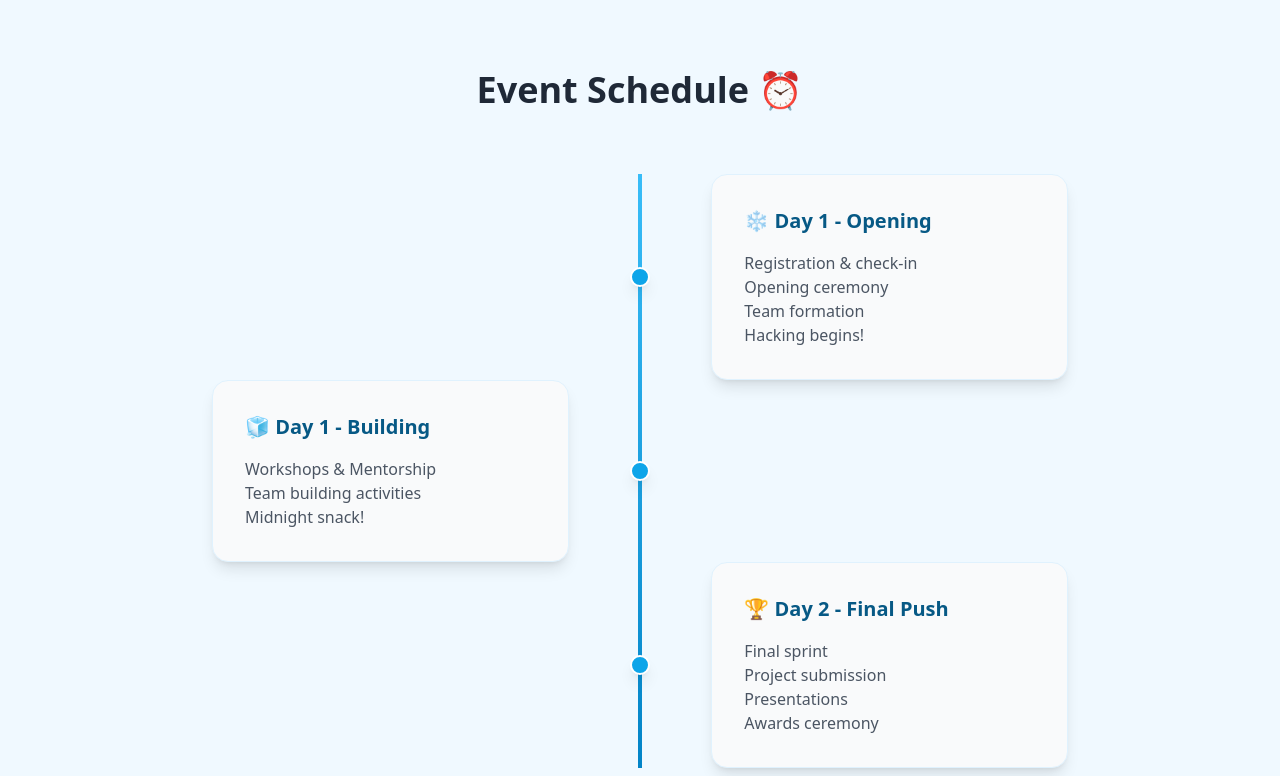
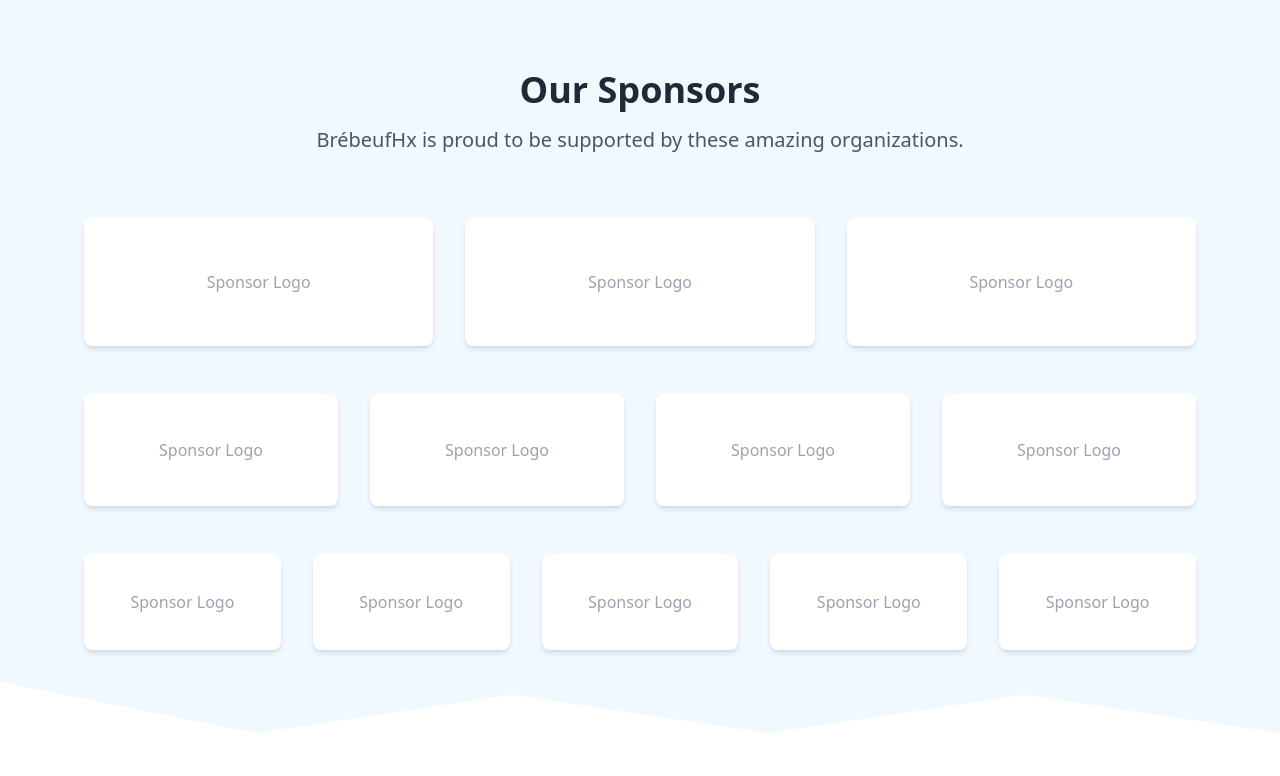
Before and after one commit to brebeuf-hx/brebeufhx-site, a plain HTML site: page src/index.html in a window 1280 px wide. Shown: the part 1660-2436 px from the top of the page. Drawn offline with nearby package versions, Linux system fonts and the light colour scheme.

Commit message:
feat: hero bg img, hide schedule, add placeholder sponsors

```diff
--- a/src/index.html
+++ b/src/index.html
@@ -46,7 +46,7 @@
         </script>
     </head>
     <body class="bg-gray-50">
-        <!-- Navbar Component -->
+        <!-- Navbar -->
         <nav id="navbar" class="fixed top-0 w-full z-50 py-4 transition-all duration-300">
             <div class="max-w-6xl mx-auto px-5 flex justify-between items-center">
                 <div id="logo" class="text-2xl font-extrabold text-white">
@@ -68,8 +68,9 @@
             </div>
         </nav>
 
-        <!-- Hero Section Component -->
+        <!-- Hero Section -->
         <section id="home" class="min-h-screen flex flex-col items-center justify-center relative bg-gradient-to-br from-ice-blue-400 via-ice-blue-500 to-ice-blue-700 overflow-hidden">
+            <div class="absolute w-full h-full opacity-75 bg-[url(./assets/IMG_3479.jpg)] bg-center bg-cover"></div>
             <!-- Snow Background -->
             <div id="snowflakes" class="absolute inset-0">
                 <div class="snowflake absolute text-white text-2xl opacity-0 animate-snowfall" style="left: 10%; animation-delay: 0s; animation-duration: 8s;">❄</div>
@@ -103,8 +104,6 @@
                 <div class="flex flex-col sm:flex-row gap-4 justify-center">
                     <!-- <a href="#register" class="flex items-center justify-center bg-gradient-to-r from-white to-ice-blue-100 text-ice-blue-700 px-8 py-3 rounded-full font-semibold text-lg shadow-lg hover:shadow-xl transform hover:-translate-y-1 transition-all" data-en="❄️ Register" data-fr="❄️ S'inscrire">❄️ Register</a>
                     <a href="#about" class="flex items-center justify-center bg-transparent border-2 border-white text-white px-8 py-3 rounded-full font-semibold text-lg hover:bg-white hover:text-ice-blue-700 transition-all" data-en="Learn More" data-fr="En savoir plus">Learn More</a> -->
-
-                    <!-- Email signup for registration notifications -->
                     <form class="flex flex-col sm:flex-row gap-4 justify-center items-center" action="https://docs.google.com/forms/d/e/1FAIpQLSeiKzwMFyy_dV9_eAJRLj663ViiB0F08ny8sGnuDjfblZWHwg/formResponse" method="GET" target="_blank">
                         <!-- Update if we ever change the form -->
                         <input name="submit" value="Submit" hidden>
@@ -129,7 +128,6 @@
                     <h2 class="animate-scroll text-4xl font-bold text-gray-800 mb-4" data-en="About BrébeufHx" data-fr="À propos de BrébeufHx">About BrébeufHx</h2>
                     <p class="animate-scroll text-xl text-gray-600 max-w-3xl mx-auto" data-en="A 24-hour hackathon for Quebec high school and CÉGEP students" data-fr="Un hackathon de 24 heures pour les étudiants du secondaire et du CÉGEP du Québec">A 24-hour hackathon for Quebec high school and CÉGEP students</p>
                 </div>
-
                 <div class="grid grid-cols-1 md:grid-cols-3 gap-8">
                     <feature-card
                         class="animate-scroll"
@@ -173,18 +171,50 @@
             <div class="icicle absolute bottom-0 left-0 right-0 h-16 bg-ice-blue-50" style="clip-path: polygon(0 100%, 20% 30%, 40% 100%, 60% 20%, 80% 100%, 100% 100%)"></div>
         </section>
 
+        <!-- Sponsors Section -->
+        <section id="sponsors" class="py-24 bg-ice-blue-50 relative">
+            <div class="max-w-6xl mx-auto px-5">
+                <div class="text-center mb-16">
+                    <h2 class="animate-scroll text-4xl font-bold text-gray-800 mb-4" data-en="Our Sponsors" data-fr="Nos partenaires">Our Sponsors</h2>
+                    <p class="animate-scroll text-xl text-gray-600 max-w-3xl mx-auto" data-en="BrébeufHx is proud to be supported by these amazing organizations." data-fr="BrébeufHx est fier d'être soutenu par ces organisations incroyables.">BrébeufHx is proud to be supported by these amazing organizations.</p>
+                </div>
+
+                <div class="space-y-12">
+                    <div class="animate-scroll grid grid-cols-2 md:grid-cols-3 gap-8 items-center">
+                        <div class="p-4 bg-white rounded-lg shadow-md flex justify-center items-center h-32"><span class="text-gray-400">Sponsor Logo</span></div>
+                        <div class="p-4 bg-white rounded-lg shadow-md flex justify-center items-center h-32"><span class="text-gray-400">Sponsor Logo</span></div>
+                        <div class="p-4 bg-white rounded-lg shadow-md flex justify-center items-center h-32"><span class="text-gray-400">Sponsor Logo</span></div>
+                    </div>
+                    <div class="animate-scroll grid grid-cols-2 md:grid-cols-4 gap-8 items-center">
+                        <div class="p-4 bg-white rounded-lg shadow-md flex justify-center items-center h-28"><span class="text-gray-400">Sponsor Logo</span></div>
+                        <div class="p-4 bg-white rounded-lg shadow-md flex justify-center items-center h-28"><span class="text-gray-400">Sponsor Logo</span></div>
+                        <div class="p-4 bg-white rounded-lg shadow-md flex justify-center items-center h-28"><span class="text-gray-400">Sponsor Logo</span></div>
+                        <div class="p-4 bg-white rounded-lg shadow-md flex justify-center items-center h-28"><span class="text-gray-400">Sponsor Logo</span></div>
+                    </div>
+                    <div class="animate-scroll grid grid-cols-3 md:grid-cols-5 gap-8 items-center">
+                        <div class="p-4 bg-white rounded-lg shadow-md flex justify-center items-center h-24"><span class="text-gray-400">Sponsor Logo</span></div>
+                        <div class="p-4 bg-white rounded-lg shadow-md flex justify-center items-center h-24"><span class="text-gray-400">Sponsor Logo</span></div>
+                        <div class="p-4 bg-white rounded-lg shadow-md flex justify-center items-center h-24"><span class="text-gray-400">Sponsor Logo</span></div>
+                        <div class="p-4 bg-white rounded-lg shadow-md flex justify-center items-center h-24"><span class="text-gray-400">Sponsor Logo</span></div>
+                        <div class="p-4 bg-white rounded-lg shadow-md flex justify-center items-center h-24"><span class="text-gray-400">Sponsor Logo</span></div>
+                    </div>
+                </div>
+            </div>
+            <div class="icicle absolute bottom-0 left-0 right-0 h-16 bg-white" style="clip-path: polygon(0 0, 20% 80%, 40% 20%, 60% 80%, 80% 20%, 100% 80%, 100% 100%, 0 100%)"></div>
+        </section>
+
         <!-- Schedule Section -->
-        <section id="schedule" class="py-24 bg-ice-blue-50">
+        <!-- <section id="schedule" class="py-24 bg-white">
             <div class="max-w-4xl mx-auto px-5">
                 <div class="text-center mb-16">
                     <h2 class="animate-scroll text-4xl font-bold text-gray-800 mb-4" data-en="Event Schedule ⏰" data-fr="Horaire de l'événement ⏰">Event Schedule</h2>
-                    <!-- <p class="text-xl text-gray-600" data-en="24 hours of coding, learning, and fun" data-fr="24 heures de programmation, d'apprentissage et de plaisir">24 hours of coding, learning, and fun</p> -->
+                    <! -- <p class="text-xl text-gray-600" data-en="24 hours of coding, learning, and fun" data-fr="24 heures de programmation, d'apprentissage et de plaisir">24 hours of coding, learning, and fun</p> -- >
                 </div>
                 <div class="relative">
-                    <!-- Timeline line -->
+                    <! -- Timeline line -- >
                     <div class="absolute left-1/2 top-0 bottom-0 w-1 bg-gradient-to-b from-ice-blue-400 to-ice-blue-600 transform -translate-x-1/2"></div>
 
-                    <!-- Timeline items -->
+                    <! -- Timeline items -- >
                     <div class="animate-scroll space-y-8">
                         <timeline-item
                             title-en="❄️ Day 1 - Opening"
@@ -210,11 +240,11 @@
                     </div>
                 </div>
             </div>
-        </section>
+        </section> -->
 
         <!-- Register Section -->
         <section id="register" class="py-24 bg-gradient-to-br from-ice-blue-400 via-ice-blue-500 to-ice-blue-700 text-white relative">
-            <div class="icicle absolute top-0 left-0 right-0 h-20 bg-ice-blue-50" style="clip-path: polygon(0 0, 100% 0, 100% 100%, 80% 60%, 60% 100%, 40% 40%, 20% 100%, 0 60%)"></div>
+            <div class="icicle absolute top-0 left-0 right-0 h-20 bg-white" style="clip-path: polygon(0 0, 100% 0, 100% 100%, 80% 60%, 60% 100%, 40% 40%, 20% 100%, 0 60%)"></div>
             <div class="max-w-6xl mx-auto px-5">
                 <h2 class="animate-scroll section-title text-4xl font-bold text-center mb-12" data-en="Ready to join? ❄️" data-fr="Prêt à participer ? ❄️">Ready to Join? ❄️</h2>
                 <div class="register-content grid md:grid-cols-2 gap-12">
@@ -240,9 +270,9 @@
                 </div>
                 <div class="animate-scroll flex items-center justify-center flex-col text-center register-form p-8 mt-12 bg-white/10 backdrop-blur-md border border-white/20 rounded-2xl">
                     <!-- <h3 class="text-2xl font-semibold mb-4 text-ice-blue-100" data-en="Register Now" data-fr="S'inscrire maintenant">Register Now</h3>
-                    <p class="text-ice-blue-100 mb-6" data-en="Fill out our Google Form to secure your spot!" data-fr="Remplissez notre formulaire Google pour réserver votre place!">Fill out our Google Form to secure your spot!</p> -->
-                    <!-- Form link button -->
-                    <!-- <a
+                    <p class="text-ice-blue-100 mb-6" data-en="Fill out our Google Form to secure your spot!" data-fr="Remplissez notre formulaire Google pour réserver votre place!">Fill out our Google Form to secure your spot!</p> -- >
+                    <! -- Form link button -- >
+                    <a
                         href="https://docs.google.com/forms/d/e/YOUR_FORM_ID/viewform"
                         target="_blank"
                         rel="noopener noreferrer"
@@ -276,7 +306,6 @@
                     <h2 class="animate-scroll text-4xl font-bold text-gray-800 mb-4" data-en="Frequently Asked Questions" data-fr="Foire aux questions">Frequently Asked Questions</h2>
                     <p class="animate-scroll text-xl text-gray-600" data-en="Everything you need to know about BrébeufHx" data-fr="Tout ce que tu as besoin de savoir à propos de BrébeufHx">Everything you need to know about BrébeufHx</p>
                 </div>
-
                 <div class="flex flex-col space-y-4">
                     <faq-item
                         class="animate-scroll"
@@ -285,7 +314,6 @@
                         answer-en="BrébeufHx is open to all Quebec high school and CÉGEP students. No prior coding experience required!"
                         answer-fr="BrébeufHx est ouvert à tous les étudiants du secondaire et du CÉGEP du Québec. Aucune expérience en programmation requise!">
                     </faq-item>
-
                     <faq-item
                         class="animate-scroll"
                         question-en="What should I bring?"
@@ -293,7 +321,6 @@
                         answer-en="Bring your laptop, charger, and enthusiasm! We'll provide food, drinks, and a great environment."
                         answer-fr="Apporte ton ordinateur portable, ton chargeur et ton enthousiasme! Nous fournirons la nourriture, les boissons et un excellent environnement.">
                     </faq-item>
-
                     <faq-item
                         class="animate-scroll"
                         question-en="How do teams work?"
@@ -301,7 +328,6 @@
                         answer-en="You can work alone or in teams of up to 4 people. We'll help you find teammates if needed!"
                         answer-fr="Tu peux travailler seul ou en équipes de jusqu'à 4 personnes. Nous t'aiderons à trouver des coéquipiers si nécessaire!">
                     </faq-item>
-
                     <faq-item
                         class="animate-scroll"
                         question-en="What are the prizes?"
@@ -318,7 +344,8 @@
             <div class="max-w-6xl mx-auto px-5 grid md:grid-cols-3 gap-8 mb-8">
                 <div>
                     <h3 class="text-2xl font-bold mb-4 text-ice-blue-400">❄️ BrébeufHx</h3>
-                    <p class="text-gray-400" data-en="Québec's biggest pre-university hackathon. Organized with ❤️ for Québec's future innovators. Contact us at team [at] brebeufhackathon [dot] com for any questions or inquiries." data-fr="Le plus grand hackathon pré-universitaire du Québec. Organisé avec ❤️ pour les futurs innovateurs du Québec. Contacte-nous à l'adresse team [arobas] brebeufhackathon [point] com pour toute question.">Québec's biggest pre-university hackathon. Organized with ❤️ for Québec's future innovators. Contact us at team [at] brebeufhackathon [dot] com for any questions or inquiries.</p>
+                    <p class="text-gray-400" data-en="Québec's biggest pre-university hackathon. Organized with ❤️ for Québec's future innovators." data-fr="Le plus grand hackathon pré-universitaire du Québec. Organisé avec ❤️ pour les futurs innovateurs du Québec.">Québec's biggest pre-university hackathon. Organized with ❤️ for Québec's future innovators.</p>
+                    <p class="text-gray-400 mt-2" data-en="Contact us at <a class=hover:underline href=mailto:team@brebeufhackathon.com>team@brebeufhackathon.com</a> for any questions or inquiries." data-fr="Contacte-nous à l'adresse <a class=hover:underline href=mailto:team@brebeufhackathon.com>team@brebeufhackathon.com</a> pour toute question.">Contact us at <a class="hover:underline" href="mailto:team@brebeufhackathon.com">team [at] brebeufhackathon [dot] com</a> for any questions or inquiries.</p>
                 </div>
                 <div>
                     <h4 class="text-lg font-semibold mb-4 text-ice-blue-400" data-en="Quick Links" data-fr="Liens rapides">Quick Links</h4>
```
Also changed, not shown: src/components/README.md (deleted), 9 other files.
